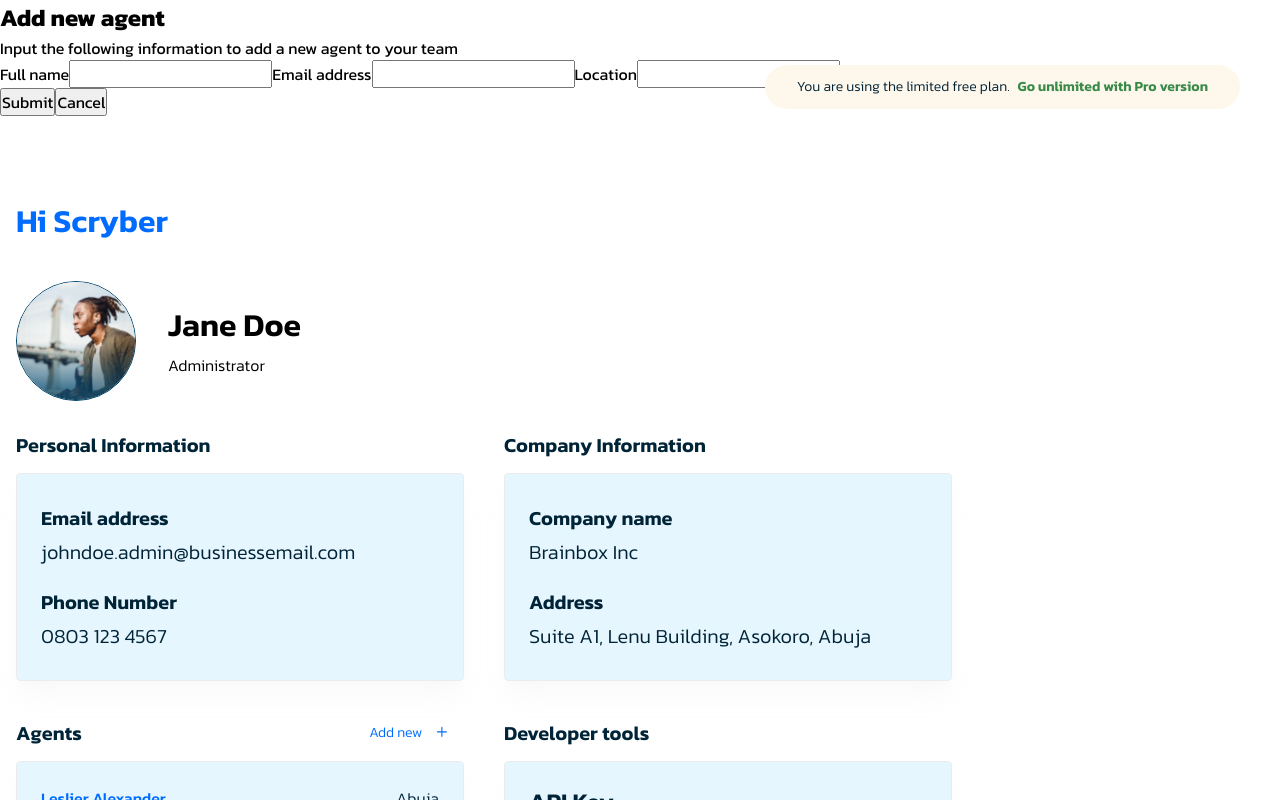
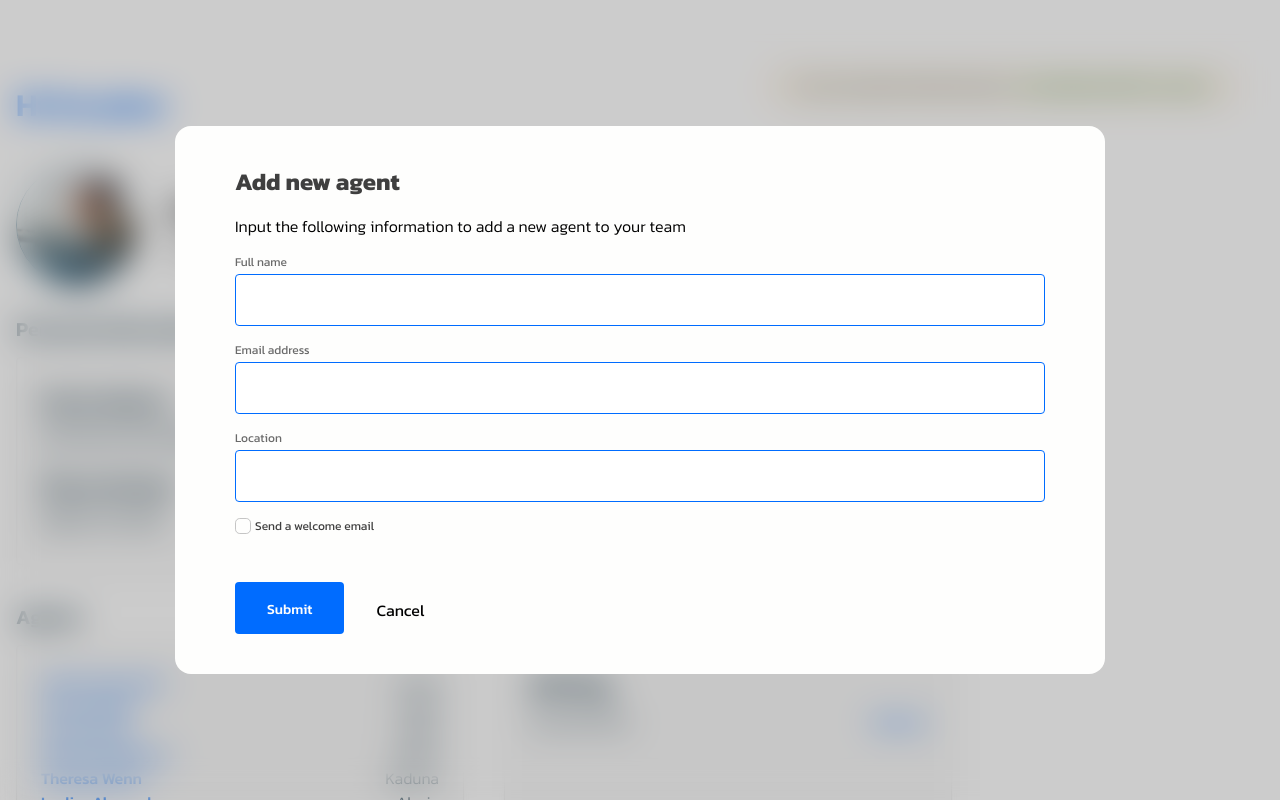
Before and after one commit to KodianKodes/customersupport.web-1, a React (Vite) app in the folder scrybe_frontend/: page /account in a window 1280 px wide. Shown: the top 800 px of the page. Built offline with nearby package versions, Linux system fonts and the light colour scheme.

Commit message:
style: Style the addAgent modal

```diff
--- a/scrybe_frontend/src/assets/styles/account.scss
+++ b/scrybe_frontend/src/assets/styles/account.scss
@@ -3,10 +3,138 @@
 @import "./reset";
 @import url('https://fonts.googleapis.com/css2?family=Kanit:wght@300;400;500;600;700&display=swap');
 
+.account_add-agent__div {
+  z-index: 999;
+  position: fixed;
+  width: 100vw;
+  height: 100vh;
+  display: flex;
+  justify-content: center;
+  align-items: center;
+  background: rgba(0, 0, 0, 0.2);
+  backdrop-filter: blur(17px);
+}
+
+.account_add-agent-modal__div {
+  display: flex;
+  flex-direction: column;
+  background-color: $neutral-100;
+  padding: pix-rem(24);
+  border-radius: pix-rem(16);
+  gap: pix-rem(16);
+  width: clamp(pix-rem(320), calc(100vw - pix-rem(32)), pix-rem(930));
+
+  h2 {
+    color: $text;
+    font-weight: 700;
+    font-size: pix-rem(24);
+    line-height: pix-rem(32);
+  }
+  p {
+    font-weight: 300;
+    font-size: pix-rem(16);
+    line-height: pix-rem(24);
+  }
+  form {
+    display: flex;
+    flex-direction: column;
+    gap: pix-rem(16);
+    color: $grey-400;
+
+    label {
+      display: flex;
+      flex-direction: column;
+      gap: pix-rem(4);
+    }
+    label[for="consent-to-email"] {
+      flex-direction: row;
+    }
+    label[for="consent-to-email"]>span {
+      color: $text;
+    }
+    input {
+      height: pix-rem(52);
+      padding: pix-rem(16);
+      border: pix-rem(1) solid $blue-500;
+      border-radius: pix-rem(4);
+    }
+    input:focus-visible {
+      outline: none;
+    }
+    input[type="checkbox"] {
+      appearance: none;
+      align-self: flex-start;
+      height: pix-rem(16);
+      width: pix-rem(16);
+      padding: 0;
+      border: 1px solid $grey-100;
+      border-radius: pix-rem(4.8);
+      overflow: hidden;
+    }
+    input[type="checkbox"]:checked {
+      border: none;
+      height: pix-rem(17);
+      width: pix-rem(17);
+      position: relative;
+    }
+    input[type="checkbox"]:checked::before {
+      content: url("../icons/checkmark.svg");
+      width: fit-content;
+      height: fit-content;
+      position: absolute;
+      margin: 0;
+    }
+    input[name="submit-btn"] {
+      border: none;
+      border-radius: pix-rem(4);
+      background-color: $blue-500;
+      color: $neutral-100;
+      font-weight: 500;
+      font-size: pix-rem(14);
+      line-height: pix-rem(24);
+    }
+    input[name="cancel-btn"] {
+      border: none;
+      background-color: transparent;
+    }
+    span {
+      font-weight: 400;
+      font-size: pix-rem(12);
+      line-height: pix-rem(16);
+    }
+    div:first-of-type {
+      height: pix-rem(8);
+    }
+    div:last-of-type {
+      display: flex;
+      flex-direction: column;
+      gap: pix-rem(16);
+    }
+
+    @include easyMediaQueries("min-width:1024px") {
+      div:first-of-type {
+        height: pix-rem(16);
+      }
+      div:last-of-type {
+        flex-direction: row;
+
+        input[name="submit-btn"] {
+          padding: pix-rem(16) pix-rem(32);
+        }
+      }
+    }
+  }
+
+  @include easyMediaQueries("min-width:1024px") {
+    padding: pix-rem(40) pix-rem(60);
+  }
+}
+
 .account {
   font-family: "Kanit", sans-serif;
-  width: calc(100% - pix-rem(32));
-  margin: pix-rem(85) auto pix-rem(36) auto;
+  // background-color: $grey-50;
+  width: 100%;
+  padding: pix-rem(85) pix-rem(16) pix-rem(36) pix-rem(16);
   display: flex;
   flex-direction: column;
   gap: pix-rem(40);
@@ -120,7 +248,7 @@
         }
         div:first-of-type {
           min-height: pix-rem(144);
-          background-color: $blue-50;
+          background-color: $grey-10;
           border: pix-rem(0.329741) solid $grey-50;
           border-radius: pix-rem(2.63793);
           padding: pix-rem(16);
```
